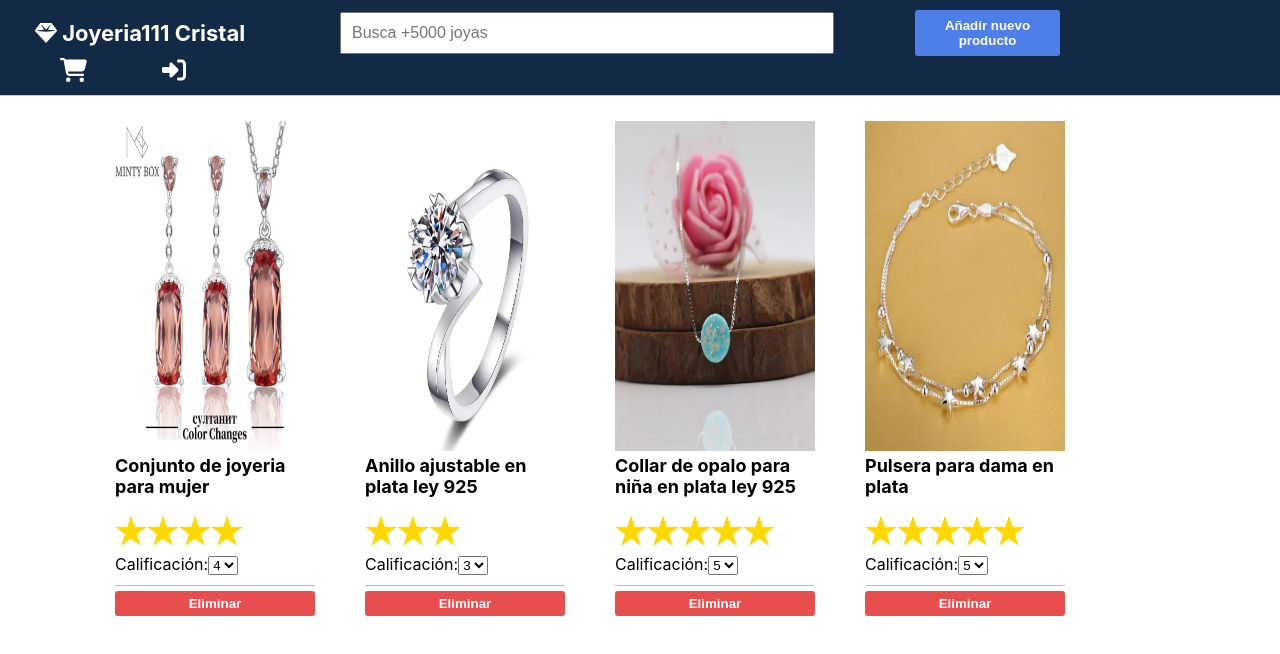
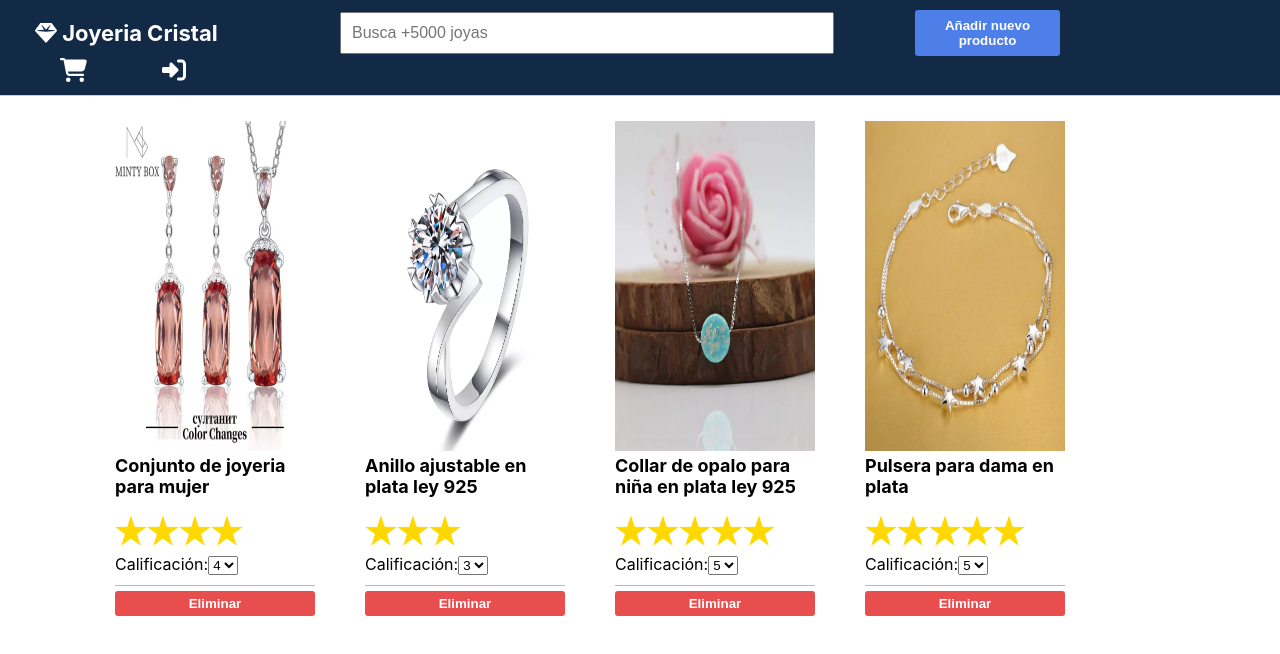
Before and after one commit to eliecerrodrigue/JoyeriaFuncionando, a React (Create React App) app: page / in a window 1280 px wide. Shown: the top 654 px of the page. Built offline with nearby package versions, Linux system fonts and the light colour scheme; the HTML template or start-up script is replaced by a standard one.

Commit message:
ajustar nombre

```diff
--- a/src/App.js
+++ b/src/App.js
@@ -81,7 +81,7 @@ class App extends React.Component{
   render(){
     return (
       <div className="app">
-        <Menu title="Joyeria111 Cristal        " onsearch={this.onSearch} onadd={this.addItem} />
+        <Menu title="Joyeria Cristal     " onsearch={this.onSearch} onadd={this.addItem} />
         <List className="list" items={this.state.copyJoyas} onremove={this.remove} onupdatecalificacion={this.updateRating} />
       </div>
     );
```
